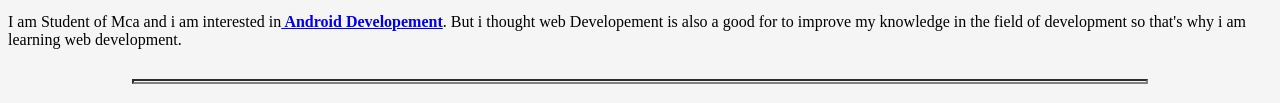
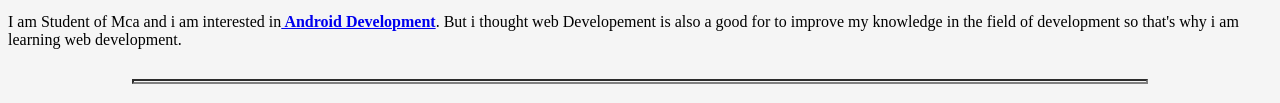
Before and after one commit to HimanshuSinghNegi/cv, a plain HTML site: page index.html in a window 1280 px wide. Shown: the part 297-400 px from the top of the page. Drawn offline with Linux system fonts and the light colour scheme.

Commit message:
some spelling mistakes fixes

```diff
--- a/index.html
+++ b/index.html
@@ -23,7 +23,7 @@
 </tr>
 </table>
 
-	<p>I am Student of Mca and i am interested in<strong><a href="https://en.wikipedia.org/wiki/Android_software_development"> Android Developement</a></strong>. But i thought web Developement is also a good for to improve my knowledge in the field of development so that's why i am learning web development.</p>
+	<p>I am Student of Mca and i am interested in<strong><a href="https://en.wikipedia.org/wiki/Android_software_development"> Android Development</a></strong>. But i thought web Developement is also a good for to improve my knowledge in the field of development so that's why i am learning web development.</p>
 
 	<hr size="3"/>
 
```
